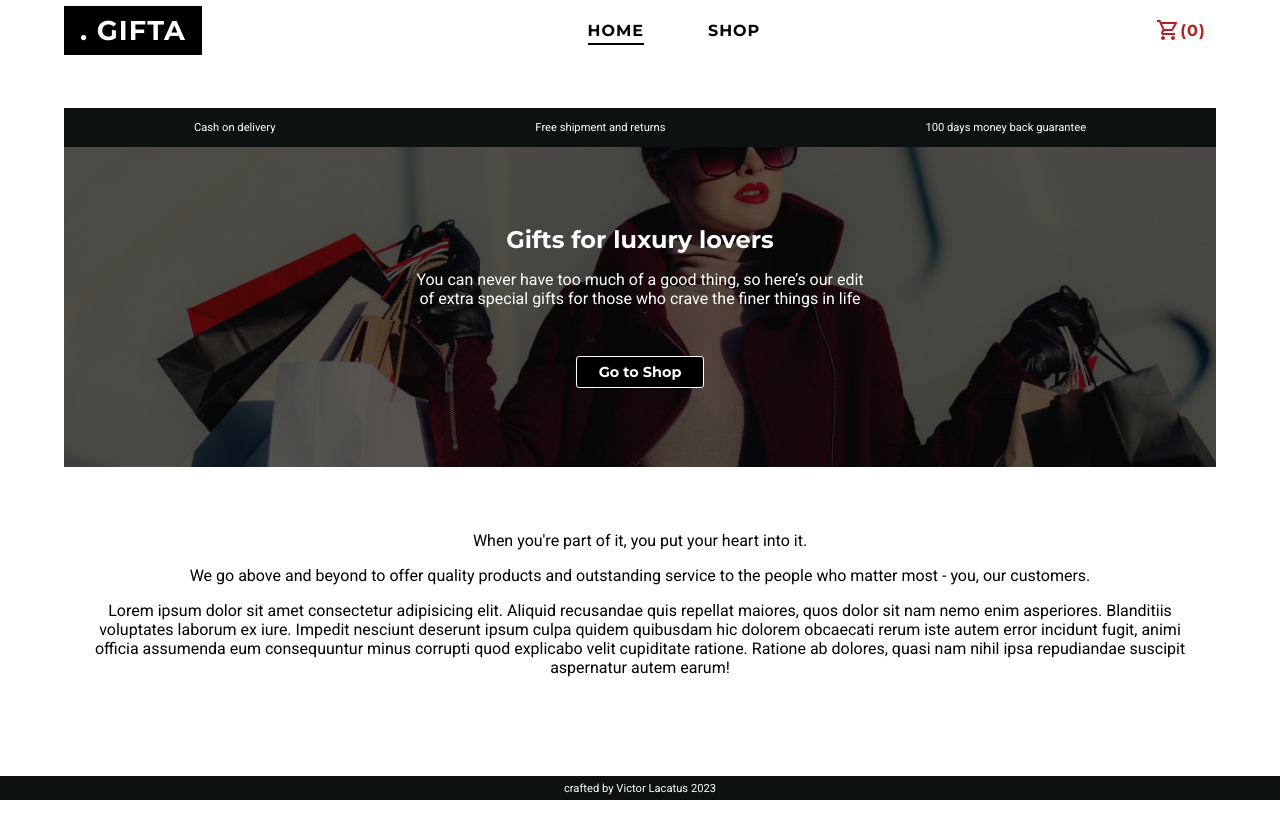
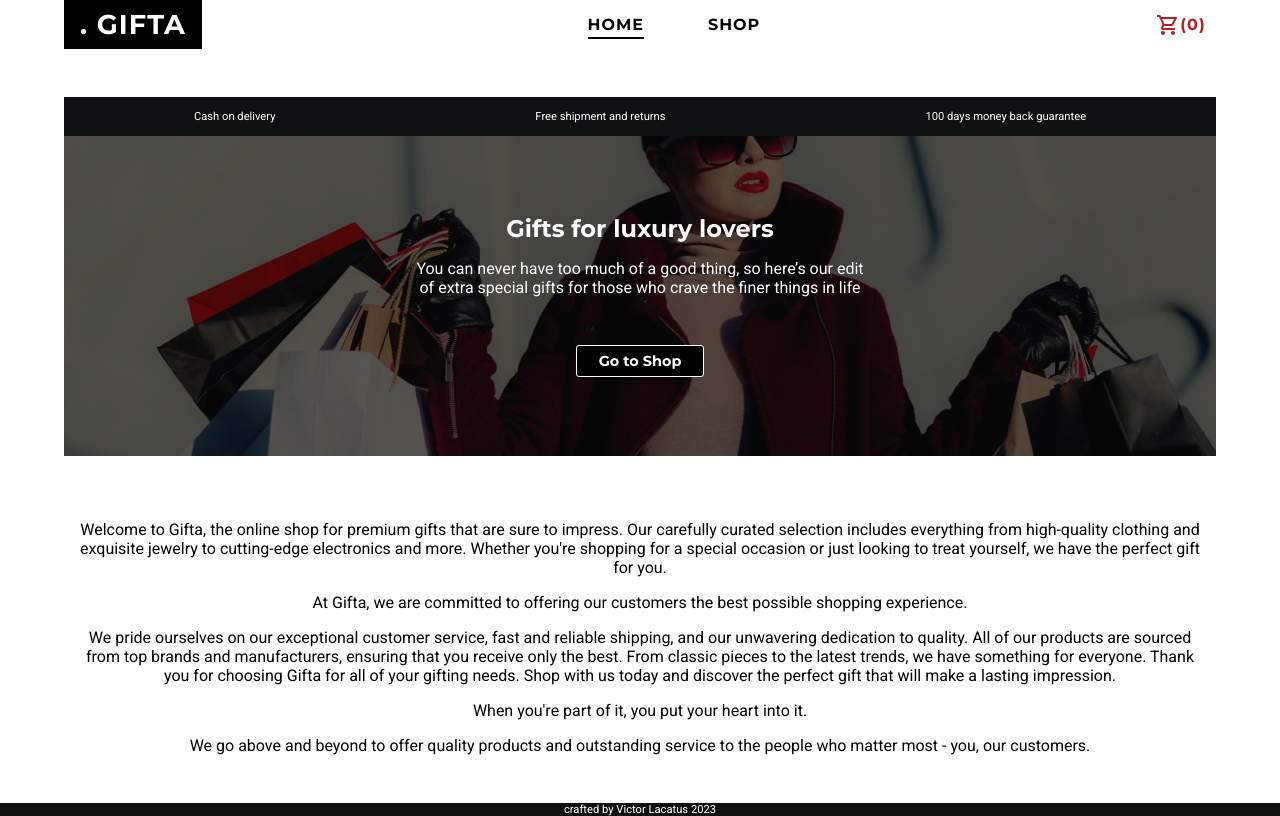
Before and after one commit to georgevictor90/gifta, a React (Create React App) app: page /gifta/home in a window 1280 px wide. Built offline with nearby package versions, Linux system fonts and the light colour scheme.

Commit message:
add more copywrite

```diff
--- a/src/components/home/Home.js
+++ b/src/components/home/Home.js
@@ -22,20 +22,30 @@ function Home() {
         </div>
       </div>
       <div className="about-us">
+        <p>
+          Welcome to Gifta, the online shop for premium gifts that are sure to
+          impress. Our carefully curated selection includes everything from
+          high-quality clothing and exquisite jewelry to cutting-edge
+          electronics and more. Whether you're shopping for a special occasion
+          or just looking to treat yourself, we have the perfect gift for you.
+        </p>
+        <p>
+          At Gifta, we are committed to offering our customers the best possible
+          shopping experience.
+        </p>
+        <p>
+          We pride ourselves on our exceptional customer service, fast and
+          reliable shipping, and our unwavering dedication to quality. All of
+          our products are sourced from top brands and manufacturers, ensuring
+          that you receive only the best. From classic pieces to the latest
+          trends, we have something for everyone. Thank you for choosing Gifta
+          for all of your gifting needs. Shop with us today and discover the
+          perfect gift that will make a lasting impression.
+        </p>
         <p>When you're part of it, you put your heart into it.</p>
         <p>
           We go above and beyond to offer quality products and outstanding
           service to the people who matter most - you, our customers.
-        </p>
-        <p>
-          Lorem ipsum dolor sit amet consectetur adipisicing elit. Aliquid
-          recusandae quis repellat maiores, quos dolor sit nam nemo enim
-          asperiores. Blanditiis voluptates laborum ex iure. Impedit nesciunt
-          deserunt ipsum culpa quidem quibusdam hic dolorem obcaecati rerum iste
-          autem error incidunt fugit, animi officia assumenda eum consequuntur
-          minus corrupti quod explicabo velit cupiditate ratione. Ratione ab
-          dolores, quasi nam nihil ipsa repudiandae suscipit aspernatur autem
-          earum!
         </p>
       </div>
     </section>
```
